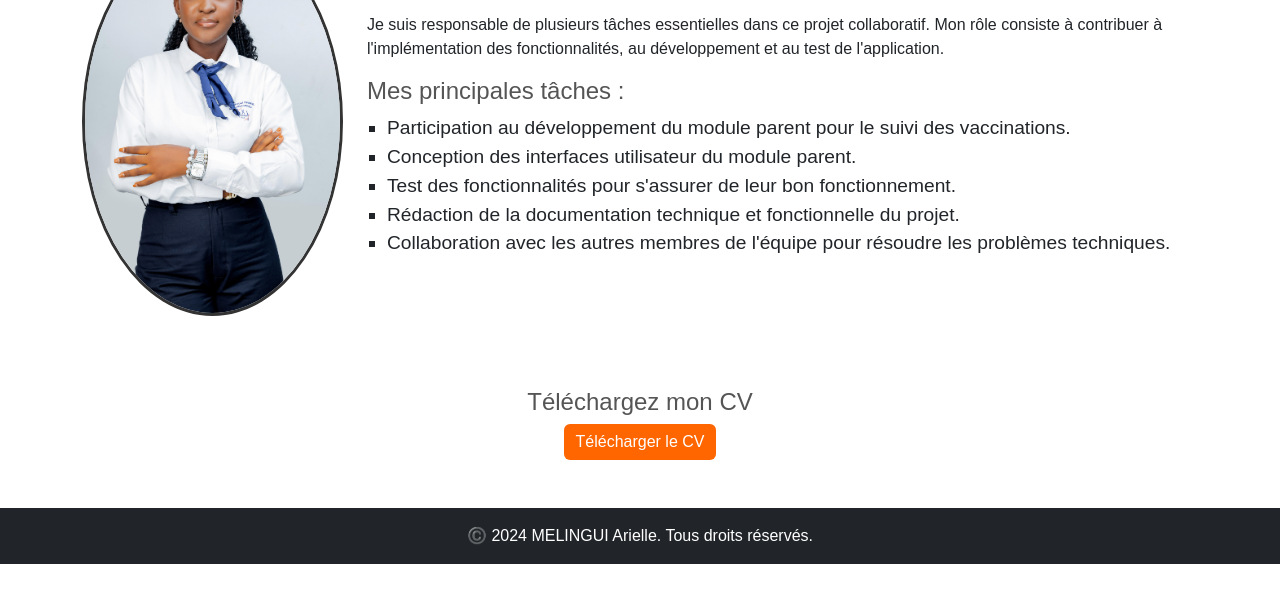
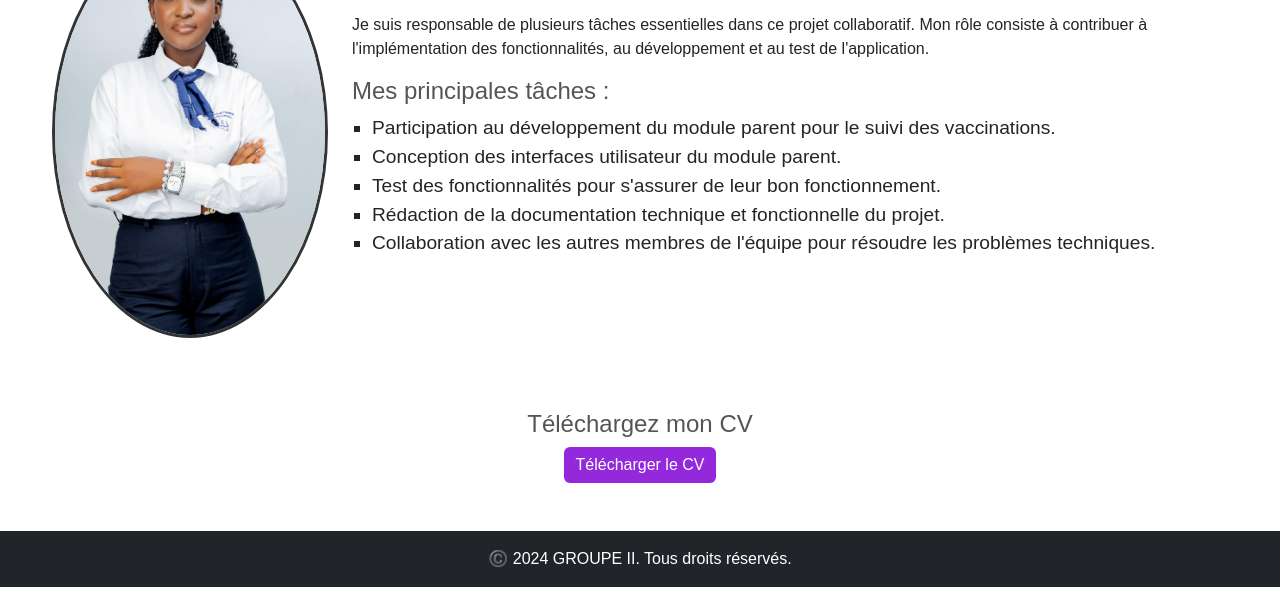
Before and after one commit to GeorgesC19/Groupe-2, a plain HTML site: page MELINGUI.html in a window 1280 px wide. Shown: the part 207-800 px from the top of the page. Drawn offline with nearby package versions, Linux system fonts and the light colour scheme.

Commit message:
Corrections erreurs

```diff
--- a/MELINGUI.html
+++ b/MELINGUI.html
@@ -53,7 +53,7 @@
 
     <!-- Pied de page -->
     <footer class="text-center py-3 bg-dark text-white">
-        <p class="mb-0">©️ 2024 MELINGUI Arielle. Tous droits réservés.</p>
+        <p class="mb-0">©️ 2024 GROUPE II. Tous droits réservés.</p>
     </footer>
 
     <!-- Script Bootstrap -->
--- a/style.css
+++ b/style.css
@@ -52,7 +52,7 @@ footer {
 }
 
 
-}
+
 
 /* Contenu de la page */
 .container {
@@ -84,16 +84,14 @@ img.img-fluid {
 
 }
 
-/* Pied de page */
-footer {
-
-}
 
 /* Bouton de téléchargement */
 .btn-primary {
-    background-color: #ff6600;
+    background-color: #9329da;
     border: none;
 }
 
 .btn-primary:hover {
     background-color: #e55b00;
+
+}
```
